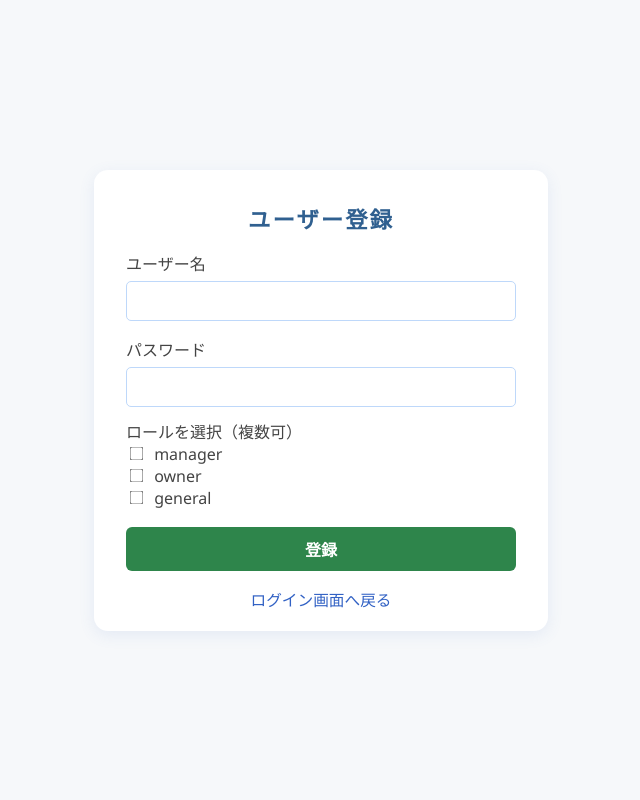
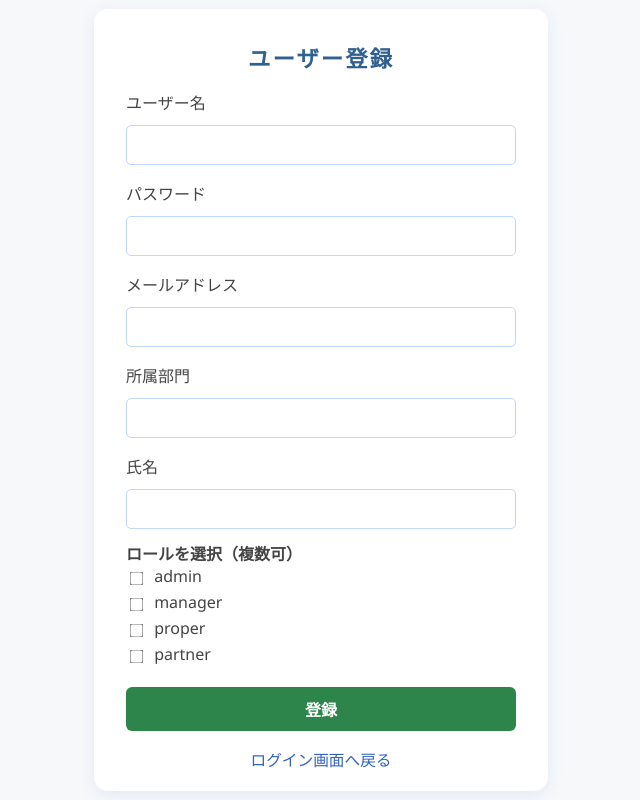
Before and after one commit to ai-programming-base/crud-app, a Flask app: page /register in a window 1280 px wide. Shown: the whole page, without its empty margins (319-959 px from the left). Run offline with Flask 3, Linux system fonts and the light colour scheme; data comes from the database, SQL or seed files in the repository.

Commit message:
ユーザー情報の保持、ロールの追加

```diff
--- a/app.py
+++ b/app.py
@@ -39,7 +39,10 @@ def init_user_db():
             CREATE TABLE IF NOT EXISTS users (
                 id INTEGER PRIMARY KEY AUTOINCREMENT,
                 username TEXT UNIQUE NOT NULL,
-                password TEXT NOT NULL
+                password TEXT NOT NULL,
+                email TEXT,
+                department TEXT,
+                realname TEXT
             )
         """)
         db.execute("""
@@ -57,8 +60,21 @@ def init_user_db():
                 PRIMARY KEY(user_id, role_id)
             )
         """)
-        for role in ["manager", "owner", "general"]:
+        # ロール登録
+        for role in ["admin", "manager", "proper", "partner"]:
             db.execute("INSERT OR IGNORE INTO roles (name) VALUES (?)", (role,))
+        # パスワードをハッシュ化してadminユーザー登録
+        hashed = generate_password_hash("adminpass")
+        db.execute("""
+            INSERT OR IGNORE INTO users (username, password, email, department, realname)
+            VALUES (?, ?, ?, ?, ?)
+        """, ("admin", hashed, "admin@example.com", "管理部門", "管理者"))
+        admin_id = db.execute("SELECT id FROM users WHERE username = ?", ("admin",)).fetchone()['id']
+        admin_role_id = db.execute("SELECT id FROM roles WHERE name = ?", ("admin",)).fetchone()['id']
+        db.execute("""
+            INSERT OR IGNORE INTO user_roles (user_id, role_id)
+            VALUES (?, ?)
+        """, (admin_id, admin_role_id))
         db.commit()
 
 def init_child_item_db():
@@ -159,28 +175,41 @@ def logout():
 @app.route('/register', methods=['GET', 'POST'])
 def register():
     db = get_db()
-    roles = db.execute("SELECT * FROM roles").fetchall()
+    roles = db.execute("SELECT id, name FROM roles").fetchall()
+    error = None
+
     if request.method == 'POST':
-        username = request.form['username'].strip()
+        username = request.form['username']
         password = request.form['password']
+        email = request.form['email']
+        department = request.form['department']
+        realname = request.form['realname']
         selected_roles = request.form.getlist('roles')
-        if not username or not password or not selected_roles:
-            flash("すべて入力してください")
-        elif db.execute("SELECT * FROM users WHERE username=?", (username,)).fetchone():
-            flash("そのユーザー名は既に使われています")
+
+        # 入力バリデーション例
+        if not username or not password or not email:
+            error = 'ユーザー名、パスワード、メールは必須です'
+        elif db.execute("SELECT id FROM users WHERE username = ?", (username,)).fetchone():
+            error = 'そのユーザー名は既に使われています'
         else:
+            # ユーザー追加
             db.execute(
-                "INSERT INTO users (username, password) VALUES (?, ?)",
-                (username, generate_password_hash(password))
+                "INSERT INTO users (username, password, email, department, realname) VALUES (?, ?, ?, ?, ?)",
+                (username, password, email, department, realname)
             )
-            user_id = db.execute("SELECT id FROM users WHERE username=?", (username,)).fetchone()['id']
+            user_id = db.execute("SELECT id FROM users WHERE username = ?", (username,)).fetchone()['id']
+
+            # ロール追加
             for role_id in selected_roles:
-                db.execute("INSERT INTO user_roles (user_id, role_id) VALUES (?, ?)", (user_id, role_id))
+                db.execute(
+                    "INSERT INTO user_roles (user_id, role_id) VALUES (?, ?)",
+                    (user_id, role_id)
+                )
             db.commit()
-            flash("登録完了。ログインしてください。")
+            flash('ユーザー登録が完了しました')
             return redirect(url_for('login'))
+
     return render_template('register.html', roles=roles)
-
 
 @app.route('/')
 @login_required
--- a/templates/register.html
+++ b/templates/register.html
@@ -37,8 +37,10 @@
         label {
             font-size: 1rem;
             color: #444;
+            display: block;
+            margin-bottom: 5px;
         }
-        input[type="text"], input[type="password"] {
+        input[type="text"], input[type="password"], input[type="email"] {
             width: 100%;
             padding: 10px 9px;
             margin-top: 6px;
@@ -47,8 +49,9 @@
             font-size: 1rem;
             box-sizing: border-box;
             transition: border .18s;
+            margin-bottom: 0;
         }
-        input[type="text"]:focus, input[type="password"]:focus {
+        input[type="text"]:focus, input[type="password"]:focus, input[type="email"]:focus {
             border-color: #5090f9;
             outline: none;
         }
@@ -58,8 +61,14 @@
         }
         .role-checkbox {
             margin-right: 7px;
-            margin-bottom: 3px;
+            margin-bottom: 2px;
             transform: scale(1.07);
+            vertical-align: middle;
+        }
+        .roles-group label {
+            display: inline-block;
+            margin-right: 18px;
+            margin-bottom: 4px;
         }
         .btn {
             width: 100%;
@@ -118,12 +127,24 @@
             <label for="password">パスワード</label>
             <input type="password" id="password" name="password" required>
         </div>
+        <div class="form-group">
+            <label for="email">メールアドレス</label>
+            <input type="email" name="email" id="email" required>
+        </div>
+        <div class="form-group">
+            <label for="department">所属部門</label>
+            <input type="text" name="department" id="department">
+        </div>
+        <div class="form-group">
+            <label for="realname">氏名</label>
+            <input type="text" name="realname" id="realname">
+        </div>
         <div class="roles-group">
-            <label>ロールを選択（複数可）</label><br>
+            <span style="font-weight:bold;color:#444;">ロールを選択（複数可）</span><br>
             {% for r in roles %}
                 <label>
-                    <input type="checkbox" class="role-checkbox" name="roles" value="{{r.id}}">
-                    {{ r.name }}
+                    <input type="checkbox" class="role-checkbox" name="roles" value="{{ r['id'] }}">
+                    {{ r['name'] }}
                 </label><br>
             {% endfor %}
         </div>
```
